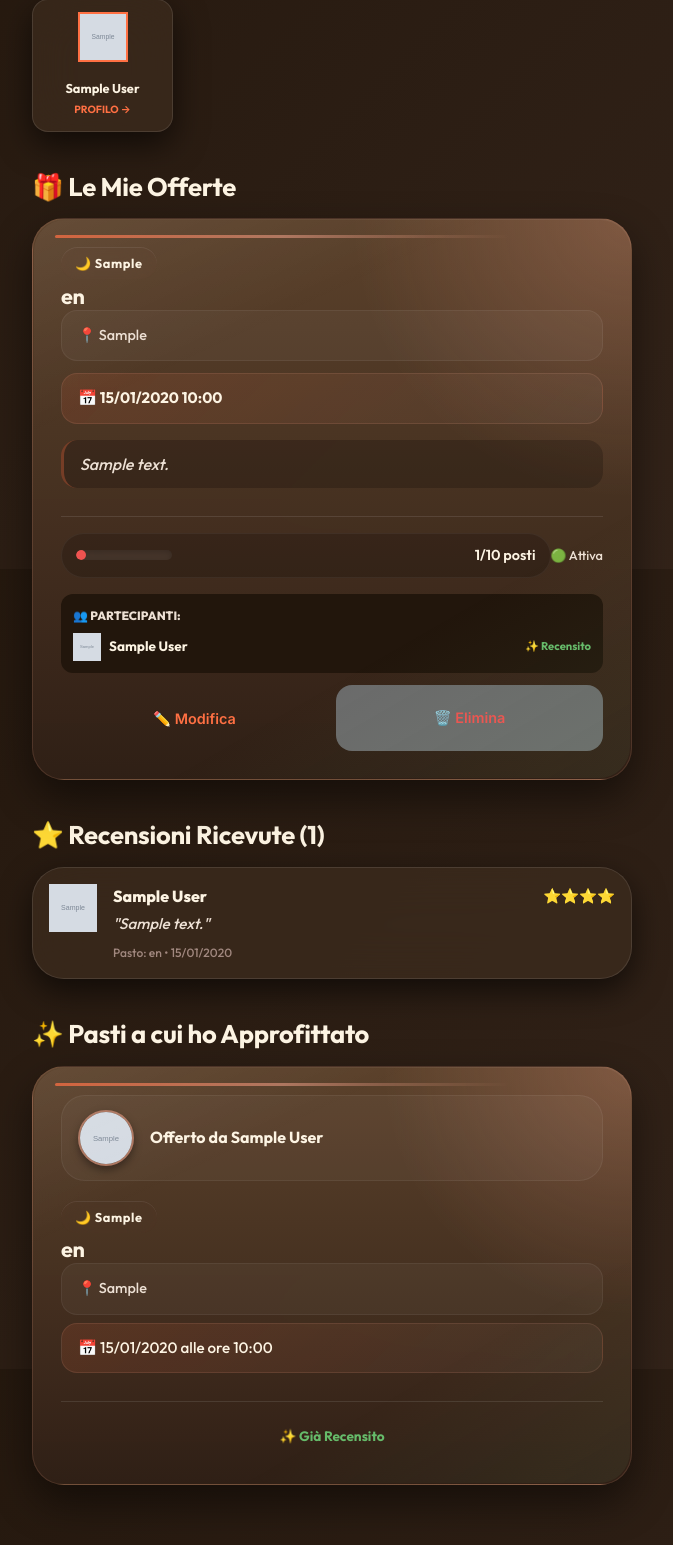
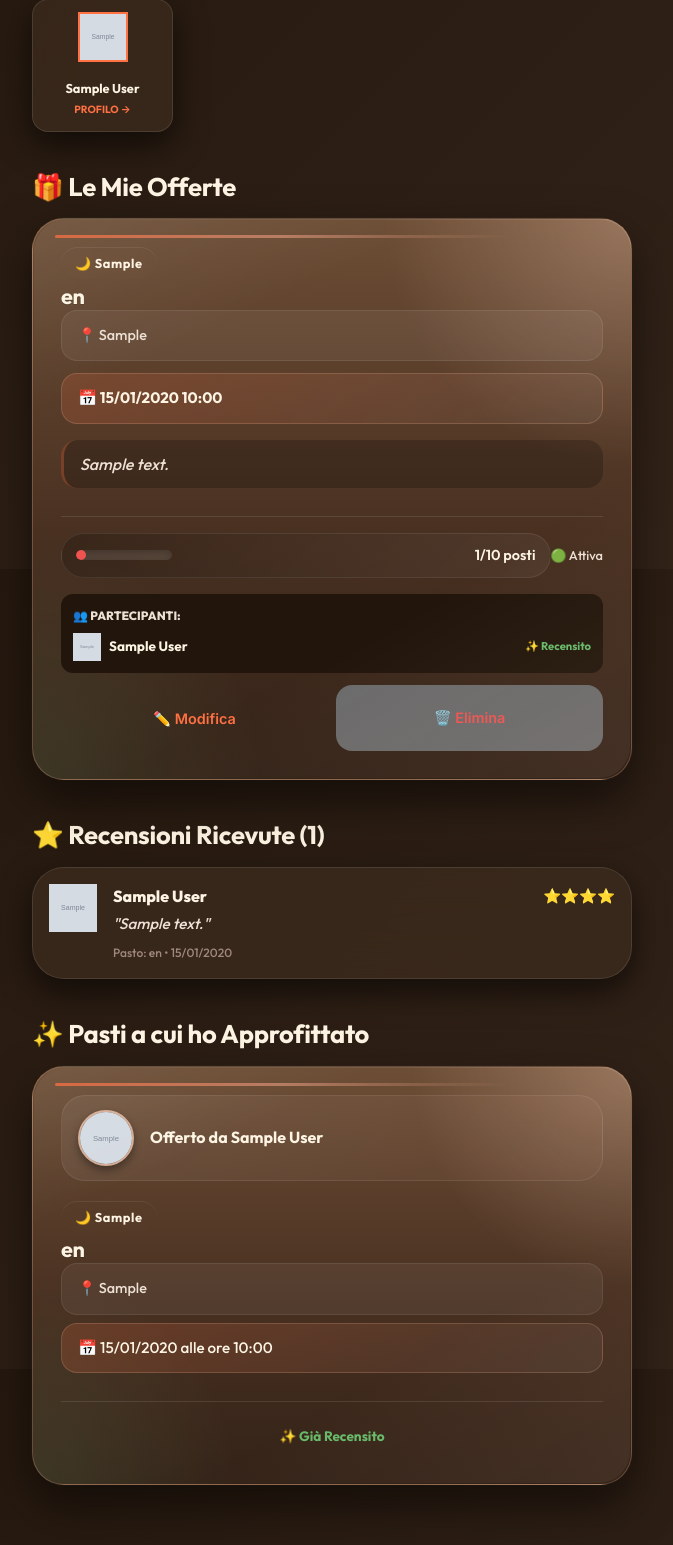
Before and after one commit to mellutecno/ApprofittOffro, a Flask app: page /profile in a window 1280 px wide. Shown: the part 1831-3376 px from the top of the page, without its empty margins (308-981 px from the left). Run offline with Flask 3, Linux system fonts and the light colour scheme; a user stored in the database is signed in; tables that the repository leaves empty hold one stand-in row (values such as "Sample post"); grey boxes marked "Sample" are stand-in pictures; some libraries are stand-ins or nearby versions.

Commit message:
Style: refresh offer cards and bust dashboard cache

```diff
--- a/execution/static/css/styles.css
+++ b/execution/static/css/styles.css
@@ -775,17 +775,19 @@ textarea.form-control {
 /* --- Offer Card (Clean White) --- */
 .offer-card {
     background:
-        radial-gradient(circle at top right, rgba(255, 171, 145, 0.22), transparent 34%),
-        linear-gradient(180deg, rgba(94, 67, 45, 0.96) 0%, rgba(48, 32, 22, 0.98) 100%);
+        radial-gradient(circle at top right, rgba(255, 210, 186, 0.3), transparent 30%),
+        radial-gradient(circle at bottom left, rgba(129, 199, 132, 0.12), transparent 28%),
+        linear-gradient(180deg, rgba(110, 79, 54, 0.98) 0%, rgba(74, 50, 34, 0.98) 55%, rgba(52, 35, 24, 0.99) 100%);
     backdrop-filter: blur(32px);
     -webkit-backdrop-filter: blur(32px);
-    border: 1px solid rgba(255, 171, 145, 0.14);
+    border: 1px solid rgba(255, 190, 158, 0.24);
     border-radius: var(--radius-lg);
     padding: 28px;
     transition: var(--transition);
     box-shadow:
-        0 18px 40px rgba(0, 0, 0, 0.48),
-        inset 0 1px 0 rgba(255, 255, 255, 0.06);
+        0 20px 45px rgba(0, 0, 0, 0.5),
+        inset 0 1px 0 rgba(255, 255, 255, 0.09),
+        0 0 0 1px rgba(255, 255, 255, 0.02);
     display: flex;
     flex-direction: column;
     gap: 20px;
@@ -799,8 +801,8 @@ textarea.form-control {
     inset: 1px;
     border-radius: calc(var(--radius-lg) - 1px);
     background:
-        linear-gradient(155deg, rgba(255, 255, 255, 0.06), transparent 26%),
-        linear-gradient(330deg, rgba(129, 199, 132, 0.08), transparent 30%);
+        linear-gradient(155deg, rgba(255, 255, 255, 0.08), transparent 24%),
+        linear-gradient(330deg, rgba(255, 210, 186, 0.08), transparent 34%);
     pointer-events: none;
 }
 
@@ -818,10 +820,10 @@ textarea.form-control {
 }
 
 .offer-card:hover {
-    border-color: rgba(255, 171, 145, 0.3);
+    border-color: rgba(255, 210, 186, 0.42);
     box-shadow:
-        0 28px 60px rgba(0, 0, 0, 0.62),
-        0 0 28px rgba(255, 112, 67, 0.16);
+        0 30px 64px rgba(0, 0, 0, 0.62),
+        0 0 30px rgba(255, 112, 67, 0.2);
     transform: translateY(-7px) scale(1.01);
 }
 
@@ -835,8 +837,8 @@ textarea.form-control {
     align-items: center;
     gap: 16px;
     padding: 14px 16px;
-    background: rgba(255, 255, 255, 0.035);
-    border: 1px solid rgba(255, 255, 255, 0.06);
+    background: linear-gradient(135deg, rgba(255, 255, 255, 0.07), rgba(255, 171, 145, 0.04));
+    border: 1px solid rgba(255, 255, 255, 0.08);
     border-radius: var(--radius-md);
 }
 
@@ -846,7 +848,7 @@ textarea.form-control {
     border-radius: 50%;
     object-fit: cover;
     box-shadow: var(--shadow-sm);
-    border: 2px solid rgba(255, 171, 145, 0.5);
+    border: 2px solid rgba(255, 210, 186, 0.72);
 }
 
 .offer-card-header .info {
@@ -902,6 +904,7 @@ textarea.form-control {
     margin-top: 4px;
     margin-bottom: 0;
     letter-spacing: -0.02em;
+    text-shadow: 0 1px 0 rgba(0, 0, 0, 0.12);
 }
 
 .offer-card-body .address {
@@ -910,8 +913,8 @@ textarea.form-control {
     display: grid;
     gap: 10px;
     padding: 14px 16px;
-    background: rgba(255, 255, 255, 0.04);
-    border: 1px solid rgba(255, 255, 255, 0.06);
+    background: rgba(255, 248, 242, 0.06);
+    border: 1px solid rgba(255, 255, 255, 0.08);
     border-radius: var(--radius-sm);
     line-height: 1.5;
 }
@@ -925,8 +928,8 @@ textarea.form-control {
     margin-top: 12px;
     font-weight: 700;
     padding: 12px 16px;
-    background: linear-gradient(135deg, rgba(255, 112, 67, 0.12), rgba(255, 255, 255, 0.04));
-    border: 1px solid rgba(255, 171, 145, 0.12);
+    background: linear-gradient(135deg, rgba(255, 112, 67, 0.18), rgba(255, 255, 255, 0.05));
+    border: 1px solid rgba(255, 190, 158, 0.2);
     border-radius: var(--radius-sm);
 }
 
@@ -963,8 +966,8 @@ textarea.form-control {
     color: var(--text-main);
     flex: 1;
     padding: 10px 14px;
-    background: rgba(0, 0, 0, 0.18);
-    border: 1px solid rgba(255, 255, 255, 0.05);
+    background: linear-gradient(135deg, rgba(0, 0, 0, 0.2), rgba(255, 255, 255, 0.05));
+    border: 1px solid rgba(255, 255, 255, 0.08);
     border-radius: 999px;
 }
 
@@ -978,7 +981,7 @@ textarea.form-control {
 .spots-bar {
     width: 96px;
     height: 10px;
-    background: rgba(255, 255, 255, 0.08);
+    background: rgba(255, 255, 255, 0.12);
     border-radius: 999px;
     overflow: hidden;
     box-shadow: inset 0 2px 6px rgba(0, 0, 0, 0.2);
--- a/execution/templates/dashboard.html
+++ b/execution/templates/dashboard.html
@@ -4,7 +4,7 @@
     <meta charset="UTF-8">
     <meta name="viewport" content="width=device-width, initial-scale=1.0">
     <title>Dashboard - ApprofittOffro</title>
-    <link rel="stylesheet" href="{{ url_for('static', filename='css/styles.css') }}?v=5">
+    <link rel="stylesheet" href="{{ url_for('static', filename='css/styles.css') }}?v=6">
     <link rel="manifest" href="/static/manifest.json">
     <meta name="theme-color" content="#FF7043">
     <script>
```
Also changed, not shown: execution/static/sw.js (+16 -2 lines).
